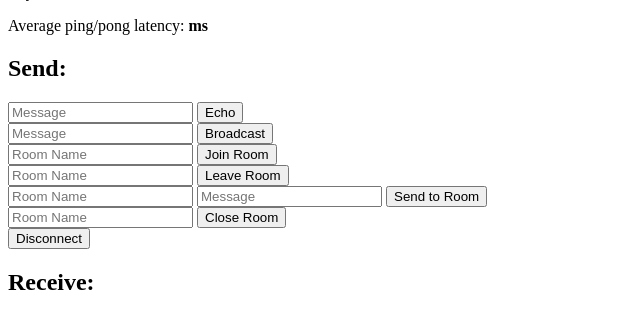
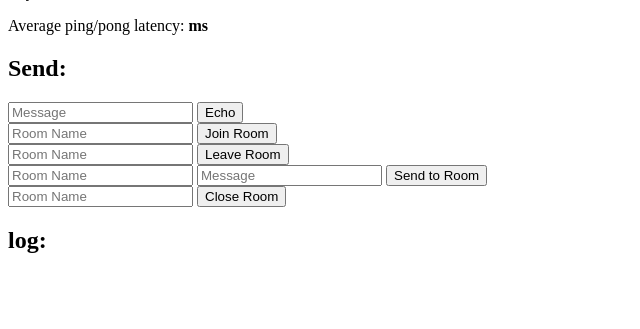
Before and after one commit to ehdgks0627/d_con, a Flask app: page /chat/ in a window 1280 px wide. Shown: the part 97-426 px from the top of the page, without its empty margins (0-640 px from the left). Run offline with Flask 2, Linux system fonts and the light colour scheme; some libraries are stand-ins or nearby versions.

Commit message:
fixed chat server

```diff
--- a/flask_server/templates/chat.html
+++ b/flask_server/templates/chat.html
@@ -21,10 +21,6 @@
                 socket.emit('write_message', {data: $('#emit_data').val()});
                 return false;
             });
-            $('form#broadcast').submit(function(event) {
-                socket.emit('my_broadcast_event', {data: $('#broadcast_data').val()});
-                return false;
-            });
             $('form#join').submit(function(event) {
                 socket.emit('join', {room: $('#join_room').val()});
                 return false;
@@ -41,10 +37,6 @@
                 socket.emit('close_room', {room: $('#close_room').val()});
                 return false;
             });
-            $('form#disconnect').submit(function(event) {
-                socket.emit('disconnect_request');
-                return false;
-            });
         });
     </script>
 </head>
@@ -56,10 +48,6 @@
     <form id="emit" method="POST" action='#'>
         <input type="text" name="emit_data" id="emit_data" placeholder="Message">
         <input type="submit" value="Echo">
-    </form>
-    <form id="broadcast" method="POST" action='#'>
-        <input type="text" name="broadcast_data" id="broadcast_data" placeholder="Message">
-        <input type="submit" value="Broadcast">
     </form>
     <form id="join" method="POST" action='#'>
         <input type="text" name="join_room" id="join_room" placeholder="Room Name">
@@ -78,10 +66,7 @@
         <input type="text" name="close_room" id="close_room" placeholder="Room Name">
         <input type="submit" value="Close Room">
     </form>
-    <form id="disconnect" method="POST" action="#">
-        <input type="submit" value="Disconnect">
-    </form>
-    <h2>Receive:</h2>
+    <h2>log:</h2>
     <div id="log"></div>
 </body>
 </html>
```
Also changed, not shown: flask_server/chat.py (+0 -18 lines), README.md.
